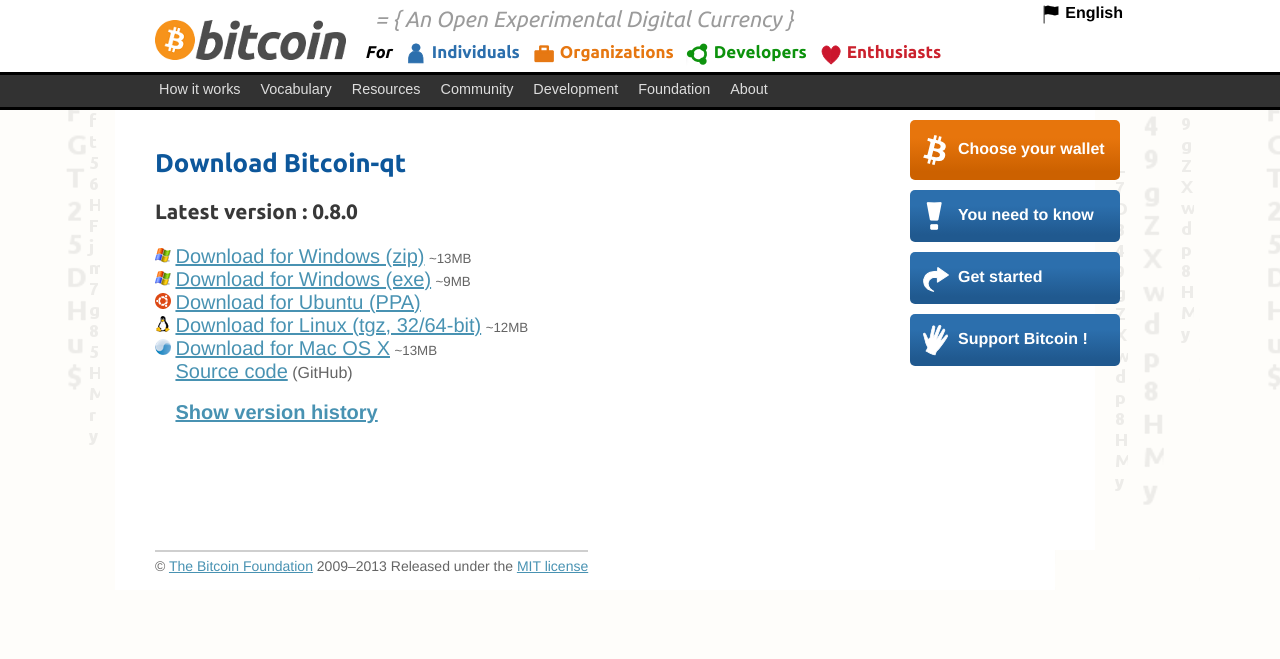
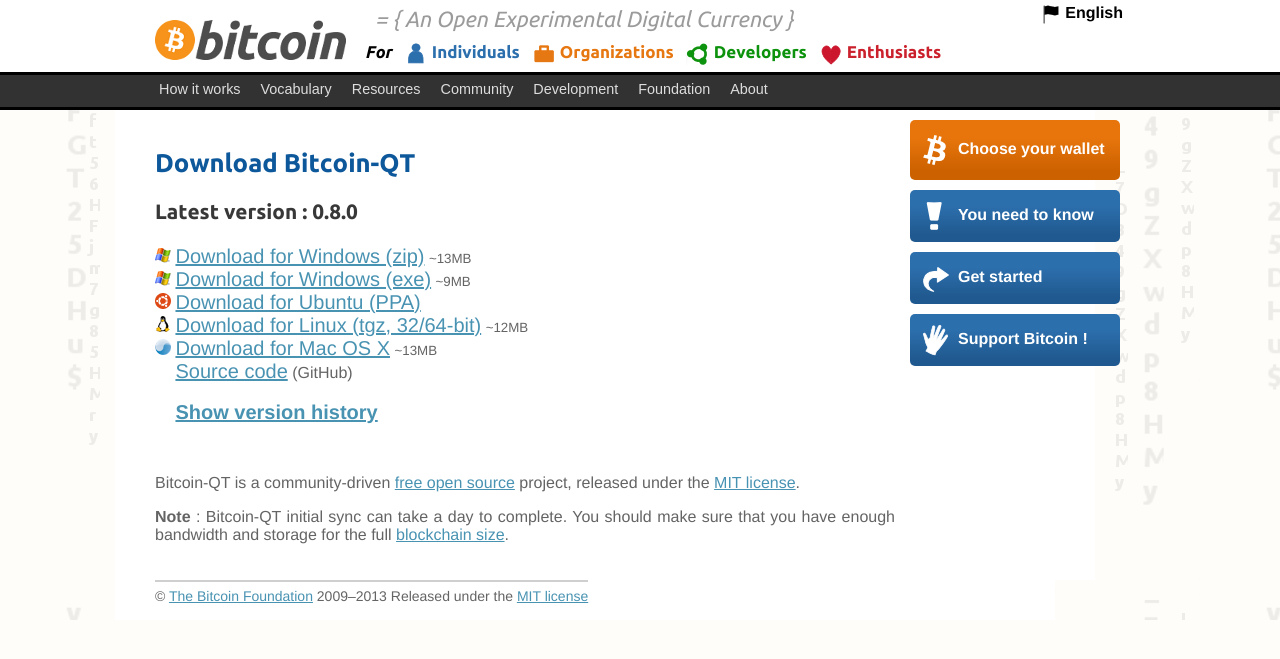
Before and after one commit to jonwaller/bitcoinorg-clean, a Jekyll site: the page built from en/download.html, in a window 1280 px wide. Shown: the top 659 px of the page. Built offline with Jekyll 4.4.1, drawn with Linux system fonts in a browser that asks for light colours.

Commit message:
add a note about initial sync in download page improve mining definition add link to the FSF and use "free open source" (fixes #11)

```diff
--- a/en/download.html
+++ b/en/download.html
@@ -2,7 +2,7 @@
 layout: base-en
 title: Download - Bitcoin
 ---
-<h1>Download Bitcoin-qt</h1>
+<h1>Download Bitcoin-QT</h1>
 <h2>Latest version : {{ site.DOWNLOAD_VERSION }}</h2>
 <p class="download">
 <img src="/img/dow-win.png"> <a href="http://sourceforge.net/projects/bitcoin/files/Bitcoin/bitcoin-{{ site.DOWNLOAD_VERSION }}/bitcoin-{{ site.DOWNLOAD_VERSION }}-win32.zip/download">Download for Windows (zip)</a> <small>~13MB</small><br>
@@ -13,3 +13,6 @@ title: Download - Bitcoin
 <img style="width: 16px"> <a href="https://github.com/bitcoin/bitcoin">Source code</a> (GitHub)<br><br>
 <img style="width: 16px"> <a href="/en/version-history" style="font-weight:bold;">Show version history</a>
 </p>
+<br>
+<p>Bitcoin-QT is a community-driven <a target="_blank" href="http://www.fsf.org/about/what-is-free-software">free open source</a> project, released under the <a href="http://creativecommons.org/licenses/MIT/" target="_blank">MIT license</a>.</p>
+<p><b>Note</b> : Bitcoin-QT initial sync can take a day to complete. You should make sure that you have enough bandwidth and storage for the full <a target="_blank" href="http://blockchain.info/charts/blocks-size">blockchain size</a>.</p>
--- a/en/index.html
+++ b/en/index.html
@@ -11,4 +11,4 @@ title: Bitcoin
   <li style="padding:4px 0px;">And much more!</li>
 </ul>
 <p>Bitcoin uses peer-to-peer technology to operate with no central authority: managing transactions and issuing money are carried out <b>collectively by the network</b>. Through many of its unique properties, Bitcoin allows exciting uses that could not be covered by any previous payment systems.</p>
-<p>The software is a community-driven open source project, released under the <a href="http://creativecommons.org/licenses/MIT/" target="_blank">MIT license</a>.</p>
+<p>The software is a community-driven <a target="_blank" href="http://www.fsf.org/about/what-is-free-software">free open source</a> project, released under the <a href="http://creativecommons.org/licenses/MIT/" target="_blank">MIT license</a>.</p>
--- a/en/vocabulary.html
+++ b/en/vocabulary.html
@@ -47,7 +47,7 @@ title: Vocabulary - Bitcoin
 <p>The hash rate is the <b>measuring unit of the processing power of the Bitcoin network</b>. The Bitcoin network must make intensive mathematical operations for security purposes. When the network reaches a hash rate of 10 TH/s, it means it can make ten trillion calculations per second.</p>
 
 <h2><a name="mining">Mining</a></h2>
-<p>Bitcoin mining is the process of <b>making computer hardware do mathematical calculations for the Bitcoin network to confirm transactions</b> and increase security. As a reward for their services, Bitcoin miners can collect transaction fees for the transactions they confirm along with newly created Bitcoins. Mining is a competitive market where the rewards are divided up according to how much calculation is done.</p>
+<p>Bitcoin mining is the process of <b>making computer hardware do mathematical calculations for the Bitcoin network to confirm transactions</b> and increase security. As a reward for their services, Bitcoin miners can collect transaction fees for the transactions they confirm along with newly created Bitcoins. Mining is a specialized and competitive market where the rewards are divided up according to how much calculation is done. Only a few Bitcoin users do Bitcoin mining and it is not a easy way to make money.</p>
 
 <h2><a name="p2p">P2P</a></h2>
 <p>Peer to peer refers to <b>systems that work like an organized collective</b> by allowing each individual to interact directly with the others. In the case of Bitcoin, the network is built in such a way that each user is broadcasting transactions of other users. And crucially, no bank is required as a third party.</p>
```
